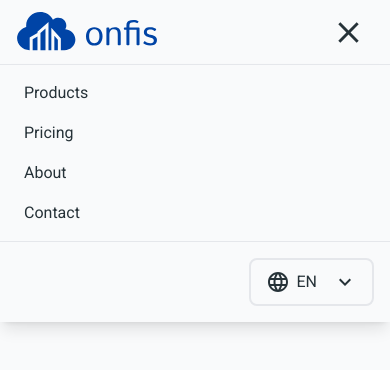
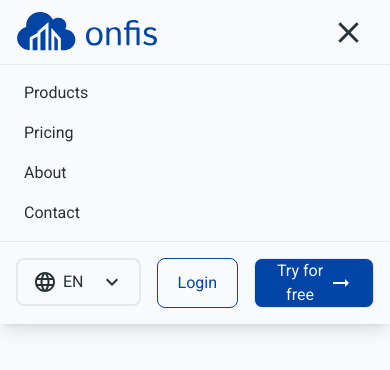
Before and after one commit to automne2021/onfis, a React (Vite) app in the folder onfis-frontend/: page / in a window 390 px wide. Both pictures are taken after a click on the button 348 px from the left and 32 px from the top of the page. Shown: the top 370 px of the page. Built offline with nearby package versions, Linux system fonts and the light colour scheme.

Commit message:
style: add login/sign up button for mobile

```diff
--- a/onfis-frontend/src/features/landing/components/LandingPageHeader.tsx
+++ b/onfis-frontend/src/features/landing/components/LandingPageHeader.tsx
@@ -109,7 +109,6 @@ export default function LandingPageHeader() {
         <button className="px-5 rounded-[8px] bg-primary hover:bg-primary-hover text-neutral-50 border transition cursor-pointer flex items-center gap-1">
           Try for free <span><ArrowRightAltOutlined /></span>
         </button>
-
       </div>
 
       {/* Mobile - Log in/Sign up/Language buttons*/}
@@ -172,6 +171,16 @@ export default function LandingPageHeader() {
               </button>
             ))}
           </Dropdown>
+
+          {/* Login button */}
+          <button className="px-5 rounded-[8px] bg-transparent hover:bg-neutral-200 text-primary border border-primary transition cursor-pointer">
+            Login
+          </button>
+
+          {/* Sign up button */}
+          <button className="px-5 rounded-[8px] bg-primary hover:bg-primary-hover text-neutral-50 border transition cursor-pointer flex items-center gap-1">
+            Try for free <span><ArrowRightAltOutlined /></span>
+          </button>
         </div>
       </div>
     </div>
```
Lines whose indentation alone changed are shown as unchanged.
